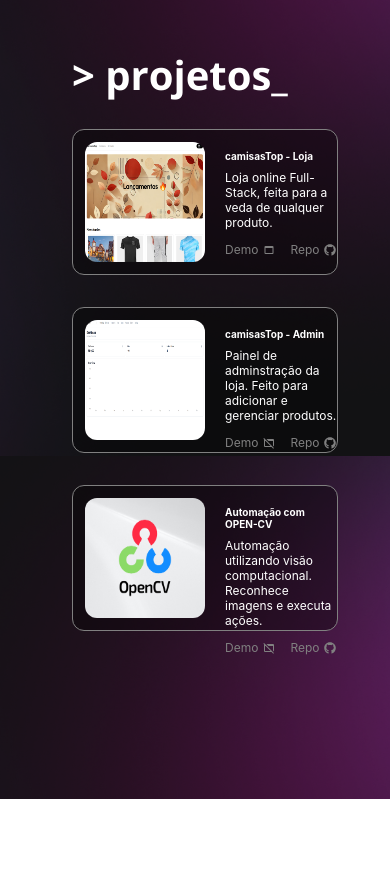
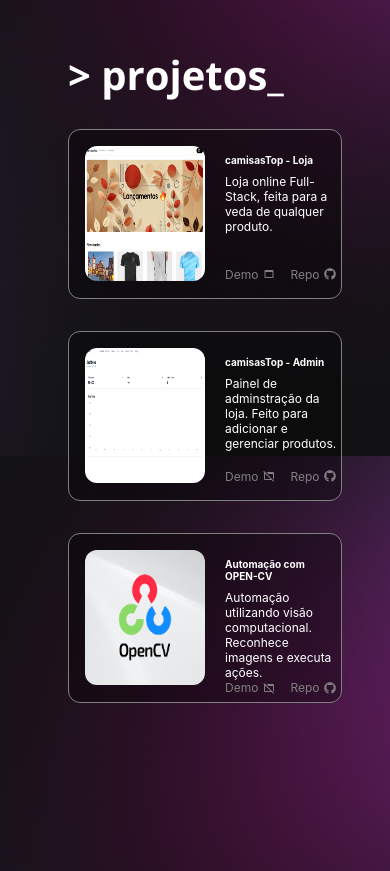
Before and after one commit to ardszsantos/portifolio, a React (Create React App) app: page / in a window 390 px wide. Shown: the part 2920-3791 px from the top of the page. Before the commit the page ends 3719 px from the top, so only its background shows below. Built offline with nearby package versions, Linux system fonts and the light colour scheme.

Commit message:
feat: fixed some spacing issues with the projectCard

```diff
--- a/src/components/projectCard.js
+++ b/src/components/projectCard.js
@@ -6,11 +6,13 @@ const ProjectCard = ({ imgUrl, title, description, iconComponent, gitUrl, pageUr
     <div className='projectCardContainer'>
       <img src={imgUrl} alt={title || 'Project Image'} />
       <div className="CardTextWrapper">
-        <div className='upper-card'>
-          <h2>{title}</h2>
-          <p>20xx - 20xx</p>
+        <div className='desc-group'>
+          <div className='upper-card'>
+            <h2>{title}</h2>
+            <p>20xx - 20xx</p>
+          </div>
+          <p>{description}</p>
         </div>
-        <p>{description}</p>
         <div className='project-info'>
           <a href={pageUrl} target='_blank'>Demo {iconComponent}</a>
           <a href={gitUrl} target='_blank'>Repo <FaGithub /></a>
--- a/src/styles/projectCard.css
+++ b/src/styles/projectCard.css
@@ -3,7 +3,7 @@
   width: 820px;
   height: 10em;
   border-radius: 12px;
-  padding: 12px 12px;
+  padding: 16px 16px;
   display: flex;
   gap: 20px;
   color: white;
@@ -35,6 +35,7 @@
   display: flex;
   flex-direction: column;
   text-align: left;
+  justify-content: space-between;
   width: 600px;
 }
 
@@ -45,7 +46,6 @@
 
 .project-info {
   display: flex;
-  margin-top: 3em;
   gap: 15px;
 }
 
@@ -86,7 +86,6 @@
 
   .project-info {
     display: flex;
-    margin-top: 2em;
     gap: 15px;
   }
 }
@@ -94,8 +93,9 @@
 
 @media (max-width: 450px) {
   .projectCardContainer {
-    height: 7.5em;
-    width: 240px
+    height: 8.5em;
+    width: 240px;
+
   }
 
   .upper-card h2 {
@@ -108,13 +108,12 @@
 
   .projectCardContainer img {
     width: 120px;
-    height: 120px;
+    height: 135px;
     border-radius: 12px;
   }
 
   .project-info {
     display: flex;
-    margin-top: 1em;
     font-size: 12px;
     gap: 15px;
   }
```
